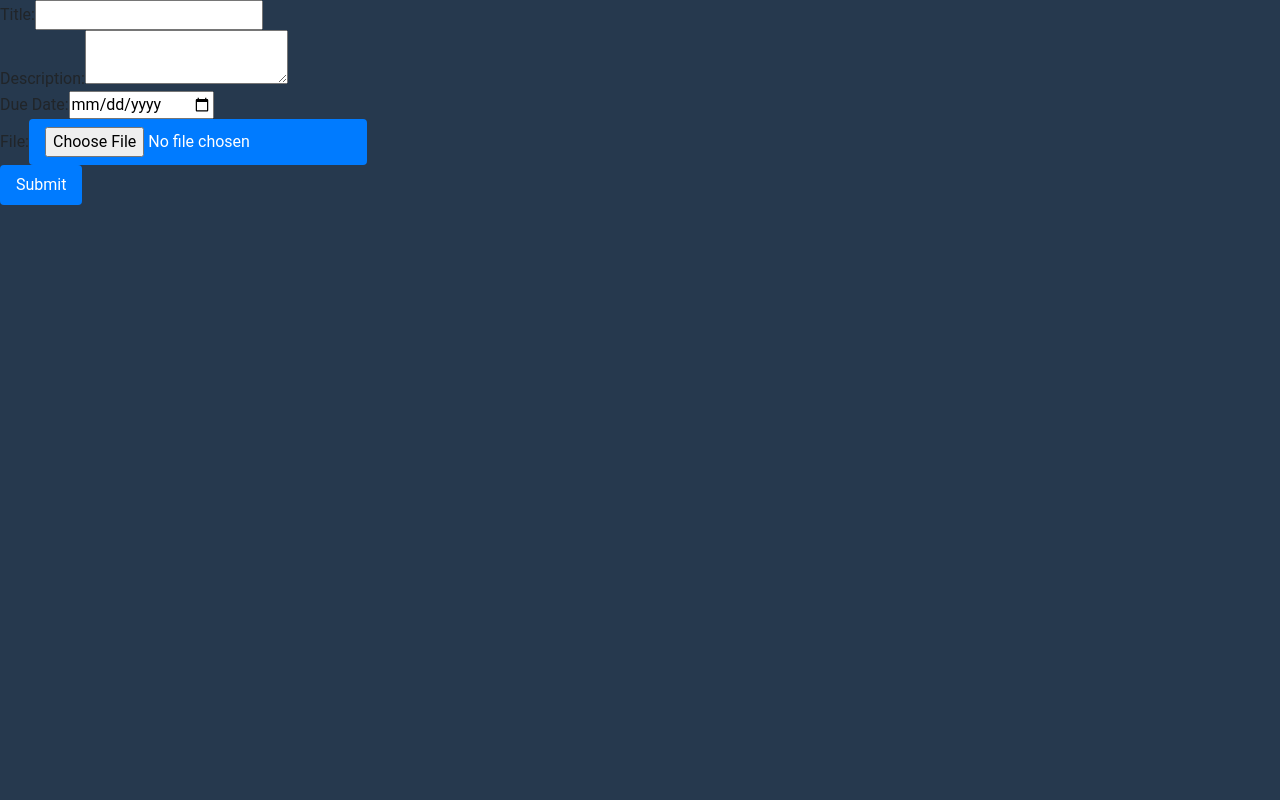
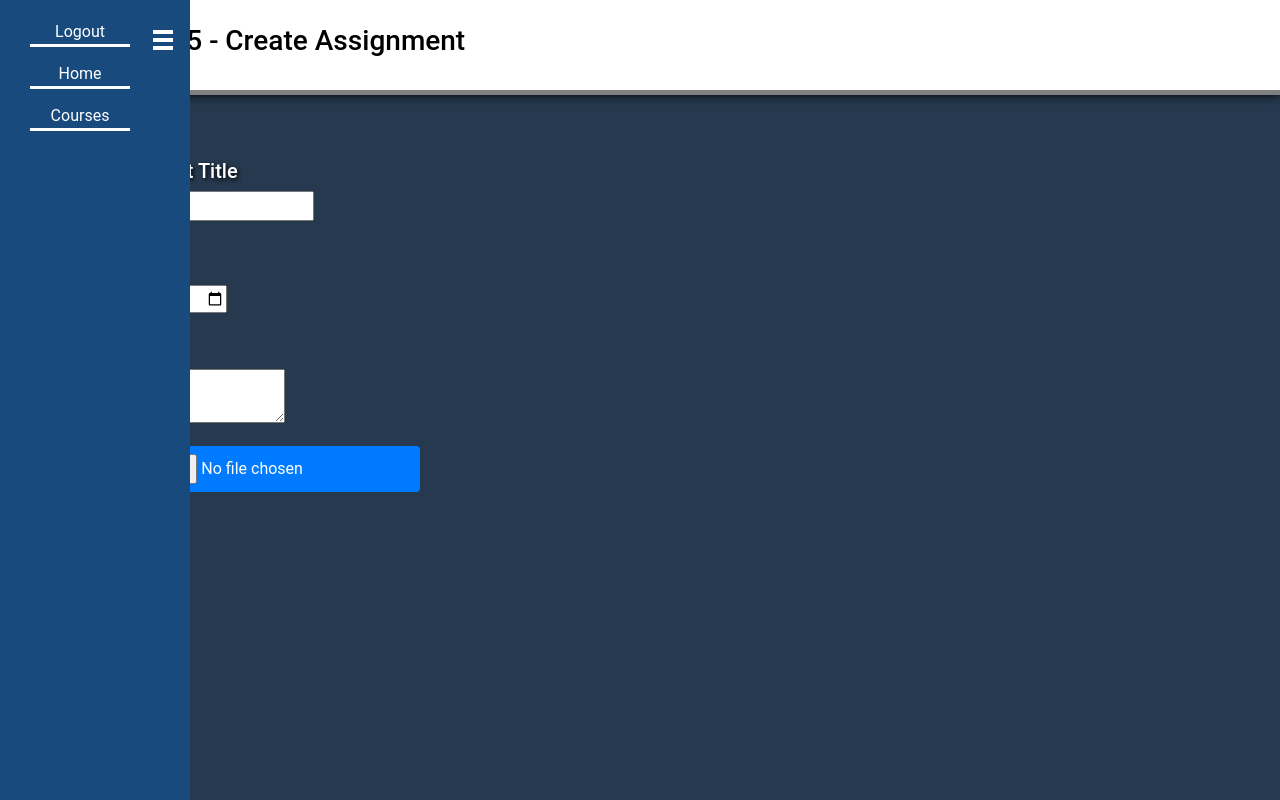
Before and after one commit to eebalboni/FinalProjectSER341, a React (Create React App) app in the folder demo-app-updated-routing/: page /professor/createAssignment in a window 1280 px wide. Built offline with nearby package versions, Linux system fonts and the light colour scheme.

Commit message:
createAssignment

```diff
--- a/demo-app-updated-routing/src/App.js
+++ b/demo-app-updated-routing/src/App.js
@@ -14,6 +14,7 @@ import AccountSelect from "./components/accountSelect";
 import CourseHome from "./components/courseHome";
 import AssignmentList from "./components/assignmentList";
 import FileUploadForm from "./components/assignment";
+import FileUploadFormProfessor from "./components/AssignmentProfessor";
 import AssignmentListProfessor from "./components/assignmentListProfessor";
 import AssignmentForm from "./components/createAssignment";
 import CourseHomeProfessor from "./components/courseHomeProfessor";
@@ -40,7 +41,7 @@ function App() {
           <Route path="/" element={<AccountSelect />} />
           <Route path="/student/courseHome" element={<CourseHome />} />
           <Route path="/student/assignmentList" element={<AssignmentList />} />
-          <Route path="/student/assignment" element={<FileUploadForm />} />
+          <Route path="/student/assignment" element={<FileUploadFormProfessor />} />
 
           <Route path="/professor/courseHome" element={<CourseHomeProfessor />} />
           <Route path="/professor/assignmentList" element={<AssignmentListProfessor />} />
--- a/demo-app-updated-routing/src/components/AssignmentProfessor.jsx
+++ b/demo-app-updated-routing/src/components/AssignmentProfessor.jsx
@@ -1 +1,109 @@
-//for chris to make
+import React, { useState } from "react";
+
+function FileUploadFormProfessor() {
+  const [file, setFile] = useState(null);
+
+  const handleSubmit = (e) => {
+    e.preventDefault();
+    // Do something with the file data
+    console.log(file);
+  };
+
+  const handleFileChange = (e) => {
+    setFile(e.target.files[0]);
+  };
+
+  return (
+    <body id="courseBody">
+      <div id="menu">
+        <div className="hamburger">
+          <div className="line"></div>
+          <div className="line"></div>
+          <div className="line"></div>
+        </div>
+        <div className="menu-inner">
+          <ul className="menu-list">
+            <li className="menu-item" id="sidebarlistItem">
+              <a onClick={() => (window.location = "/")} id="sidebarItem">
+                Logout
+              </a>
+            </li>
+            <li class="menu-item" id="sidebarlistItem">
+              <a
+                onClick={() => (window.location = "/student/assignmentList")}
+                id="sidebarItem"
+              >
+                Home
+              </a>
+            </li>
+            <li class="menu-item" id="sidebarlistItem">
+              <a
+                onClick={() => (window.location = "/student/courseHome")}
+                id="sidebarItem"
+              >
+                Courses
+              </a>
+            </li>
+          </ul>
+        </div>
+      </div>
+
+      <header id="courseHeader">
+        <div className="container p-4">
+          <div className="row-cols-auto">
+            <div>
+              <h3 id="courseTitle">CSC 215 - Algorthim Design and Analysis</h3>
+            </div>
+          </div>
+        </div>
+      </header>
+
+      <main>
+      <div className="container pt-5">
+      <h4>Assignment #1: Lorem ipsum dolor sit amet consectetur adipisicing elit.</h4>
+      <div className="row mt-4" style={{marginLeft: 1}}>
+        <div className="col p-3" id="assignments">
+          <div>
+            <text className="fw-bold">Assignment 1: Lorem ipsum dolor sit amet consectetur adipisicing elit.</text>
+            <text className="fw-semibold" style={{color: "red"}}>(Due 12/20/22 By 11:59 pm)</text>
+          </div>
+          <p>Lorem ipsum dolor sit amet consectetur adipisicing elit. Aspernatur necessitatibus nostrum laboriosam
+            tenetur nihil similique maxime eligendi, dolore animi fugiat incidunt veniam quaerat hic sint maiores nobis
+            rem sunt consequuntur!</p>
+          <p>Lorem ipsum dolor sit amet consectetur, adipisicing elit. Laboriosam voluptas aspernatur omnis similique.
+            Hic totam illo amet cum velit odio illum commodi nostrum exercitationem quae. Excepturi dolore quis in esse.
+            Lorem ipsum dolor sit amet consectetur adipisicing elit. Dolores ipsam, similique commodi aperiam quos odio
+            ipsum blanditiis nihil distinctio veritatis quo error enim necessitatibus cum laboriosam labore sequi
+            cumque? Cumque?
+            Lorem ipsum dolor, sit amet consectetur adipisicing elit. Reiciendis pariatur iusto tempore quae consequatur
+            saepe dolorem libero quia repellendus? Id mollitia sunt repellendus veniam quas perferendis totam provident
+            sapiente nam.
+            Lorem ipsum dolor sit, amet consectetur adipisicing elit. Quidem soluta quasi illum pariatur culpa fuga
+            perspiciatis temporibus blanditiis doloremque reiciendis dignissimos laboriosam, quis rem qui fugiat enim,
+            officiis harum corrupti.
+          </p>
+        </div>
+      </div>
+
+      <div className="row mt-4">
+        <form onSubmit={handleSubmit} className="file-upload-form">
+          <div className="form-group mb-3">
+            <input id="file" type="file" onChange={handleFileChange} />
+          </div>
+
+          <button type="submit" className="submit-button">
+            Submit
+          </button>
+        </form>
+      </div>
+
+
+      </div>
+      </main>
+
+
+    </body>
+  );
+}
+
+export default FileUploadFormProfessor;
--- a/demo-app-updated-routing/src/components/assignment.jsx
+++ b/demo-app-updated-routing/src/components/assignment.jsx
@@ -36,7 +36,7 @@ function FileUploadForm() {
                 Home
               </a>
             </li>
-            <li class="menu-item" id="sidebarlistItem">
+            <li className="menu-item" id="sidebarlistItem">
               <a
                 onClick={() => (window.location = "/student/courseHome")}
                 id="sidebarItem"
--- a/demo-app-updated-routing/src/components/assignmentList.jsx
+++ b/demo-app-updated-routing/src/components/assignmentList.jsx
@@ -43,7 +43,7 @@ function AssignmentList() {
                 Logout
               </a>
             </li>
-            <li class="menu-item" id="sidebarlistItem">
+            <li className="menu-item" id="sidebarlistItem">
               <a
                 onClick={() => (window.location = "/student/courseHome")}
                 id="sidebarItem"
--- a/demo-app-updated-routing/src/components/assignmentListProfessor.jsx
+++ b/demo-app-updated-routing/src/components/assignmentListProfessor.jsx
@@ -49,7 +49,7 @@ function AssignmentListProfessor() {
                 Courses
               </a>
             </li>
-            <li class="menu-item" id="sidebarlistItem">
+            <li className="menu-item" id="sidebarlistItem">
               <a
                 onClick={() =>
                   (window.location = "/professor/createAssignment")
--- a/demo-app-updated-routing/src/components/courseHomeProfessor.jsx
+++ b/demo-app-updated-routing/src/components/courseHomeProfessor.jsx
@@ -35,7 +35,7 @@ class CourseHomeProfessor extends Component {
                 Logout
               </a>
             </li>
-            <li class="menu-item" id="sidebarlistItem">
+            <li className="menu-item" id="sidebarlistItem">
           <a href="../indexes/student-roster-screen.html" id="sidebarItem">Roster</a>
         </li>
         <li class="menu-item" id="sidebarlistItem">
--- a/demo-app-updated-routing/src/components/createAssignment.jsx
+++ b/demo-app-updated-routing/src/components/createAssignment.jsx
@@ -1,5 +1,4 @@
 import React, { useState } from "react";
-
 
 function AssignmentForm() {
   const [title, setTitle] = useState("");
@@ -17,12 +16,57 @@ function AssignmentForm() {
   };
 
   return (
+    <body id="courseBody">
+      <div id="menu">
+        <div className="hamburger">
+          <div className="line"></div>
+          <div className="line"></div>
+          <div className="line"></div>
+        </div>
+        <div className="menu-inner">
+          <ul className="menu-list">
+            <li className="menu-item" id="sidebarlistItem">
+              <a onClick={() => (window.location = "/")} id="sidebarItem">
+                Logout
+              </a>
+            </li>
+            <li className="menu-item" id="sidebarlistItem">
+              <a
+                onClick={() => (window.location = "/student/assignmentList")}
+                id="sidebarItem"
+              >
+                Home
+              </a>
+            </li>
+            <li class="menu-item" id="sidebarlistItem">
+              <a
+                onClick={() => (window.location = "/student/courseHome")}
+                id="sidebarItem"
+              >
+                Courses
+              </a>
+            </li>
+          </ul>
+        </div>
+      </div>
+
+      <header id="courseHeader">
+        <div className="container p-4">
+          <div className="row-cols-auto">
             <div>
+              <h3 id="courseTitle">CSC 215 - Create Assignment</h3>
+            </div>
+          </div>
+        </div>
+      </header>
+
+      <main>
+        <div className="container pt-5">
           <form onSubmit={handleSubmit} className="assignment-form">
+            <div className="row">
+              <div className="col-4 p-3">
                 <div className="form-group">
-          <label htmlFor="title" className="white-label">
-            Title:
-          </label>
+                  <h5>Assignment Title</h5>
                   <input
                     id="title"
                     type="text"
@@ -30,22 +74,11 @@ function AssignmentForm() {
                     onChange={(e) => setTitle(e.target.value)}
                   />
                 </div>
-
+              </div>
+            </div>
+            <div className="row mt-3">
               <div className="form-group">
-          <label htmlFor="description" className="white-label">
-            Description:
-          </label>
-          <textarea
-            id="description"
-            value={description}
-            onChange={(e) => setDescription(e.target.value)}
-          ></textarea>
-        </div>
-
-        <div className="form-group">
-          <label htmlFor="dueDate" className="white-label">
-            Due Date:
-          </label>
+                <h5>Due Date</h5>
                 <input
                   id="dueDate"
                   type="date"
@@ -53,19 +86,29 @@ function AssignmentForm() {
                   onChange={(e) => setDueDate(e.target.value)}
                 />
               </div>
-
+            </div>
+            <div className="row mt-4">
               <div className="form-group">
-          <label htmlFor="file" className="white-label">
-            File:
-          </label>
+                <h5>Instruction</h5>
+                <textarea
+                  id="description"
+                  value={description}
+                  onChange={(e) => setDescription(e.target.value)}
+                ></textarea>
+              </div>
+            </div>
+            <div className="row mt-3">
+              <div className="form-group">
                 <input id="file" type="file" onChange={handleFileChange} />
               </div>
-
-        <button type="submit" className="submit-button">
+            </div>
+            <button type="submit" className="submit-button mt-2">
           Submit
         </button>
           </form>
         </div>
+      </main>
+    </body>
   );
 }
 
--- a/demo-app-updated-routing/src/index.css
+++ b/demo-app-updated-routing/src/index.css
@@ -539,3 +539,19 @@ h1 {
   color: white;
   font-size: 20pt;
 }
+
+.create-assignment {
+  position: absolute;
+  top: 0;
+  left: 0;
+  margin: 0;
+  padding: 20px;
+  font-size: 32px;
+  color: white;
+}
+
+#createLabel {
+  color: white;
+  font-size: 15pt;
+  text-shadow: 2px 2px 5px black;
+}
```
Lines whose indentation alone changed are shown as unchanged.
